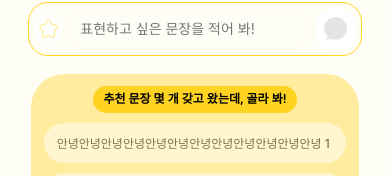
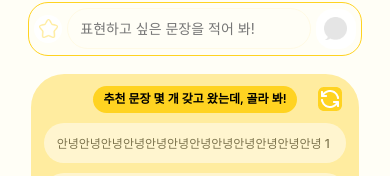
Before and after one commit to HSU-Talky/Talky-Frontend, a React Native app: screen /Talk in a window 390 px wide. Shown: the part 191-367 px from the top of the page. Built offline with nearby package versions, Linux system fonts and the light colour scheme.

Commit message:
✨ : RecomBox 문장 새로고침 기능 추가

```diff
--- a/src/screens/talkTalkScreen/components/RecomBox.jsx
+++ b/src/screens/talkTalkScreen/components/RecomBox.jsx
@@ -1,21 +1,41 @@
-import { StyleSheet, Text, View } from "react-native"
-import { RecomButton } from "./RecomButton"
+import { Image, StyleSheet, Text, TouchableOpacity, View } from "react-native";
+import { RecomButton } from "./RecomButton";
+
+import RESET from "../../../assets/images/talktalk/reset.png";
+import { useState } from "react";
 
 export const RecomBox = () => {
-    const sentences = [
+    const [sentences, setSentences] = useState([
         "안녕안녕안녕안녕안녕안녕안녕안녕안녕안녕안녕안녕 1",
         "안녕안녕안녕안녕안녕안녕안녕안녕안녕안녕안녕안녕 2",
         "안녕안녕안녕안녕안녕안녕안녕안녕안녕안녕안녕안녕 3",
         "안녕안녕안녕안녕안녕안녕안녕안녕안녕안녕안녕안녕 4"
-    ];
+    ]);
+
+    const handleReset = () => {
+        setSentences([
+            "새 문장 새 문장 새 문장 새 문장 새 문장 1",
+            "새 문장 새 문장 새 문장 새 문장 새 문장 2",
+            "새 문장 새 문장 새 문장 새 문장 새 문장 3",
+            "새 문장 새 문장 새 문장 새 문장 새 문장 4"
+        ])
+    }
 
     return (
         <View style = { styles.container }>
             <View style = { styles.textContainer }>
-                <View style = { styles.RecomTitle }>
-                    <Text style = { styles.TitleText }>
-                        추천 문장 몇 개 갖고 왔는데, 골라 봐!
-                    </Text>
+                <View style = { styles.RecomHeader }>
+                    <View style = { styles.RecomTitle }>
+                        <Text style = { styles.TitleText }>
+                            추천 문장 몇 개 갖고 왔는데, 골라 봐!
+                        </Text>
+                    </View>
+                    <TouchableOpacity style = { styles.resetBtn } onPress = { handleReset }>
+                        <Image
+                            source = { RESET }
+                            style = { styles.resetImg }
+                        />
+                    </TouchableOpacity>
                 </View>
                 { sentences.map((sentence, index) => (
                     <RecomButton
@@ -44,6 +64,24 @@ const styles = StyleSheet.create({
         gap: 10
     },
 
+    RecomHeader: {
+        position: "relative",
+        flexDirection: "row",
+        alignItems: "center",
+        justifyContent: "center",
+        width: "100%"
+    },
+
+    resetBtn: {
+        position: "absolute",
+        right: 5
+    },
+
+    resetImg: {
+        width: 24,
+        height: 24
+    },
+
     RecomTitle: {
         justifyContent: "center",
         alignItems: "center",
```
Also changed, not shown: src/assets/images/talktalk/reset.png (added).
